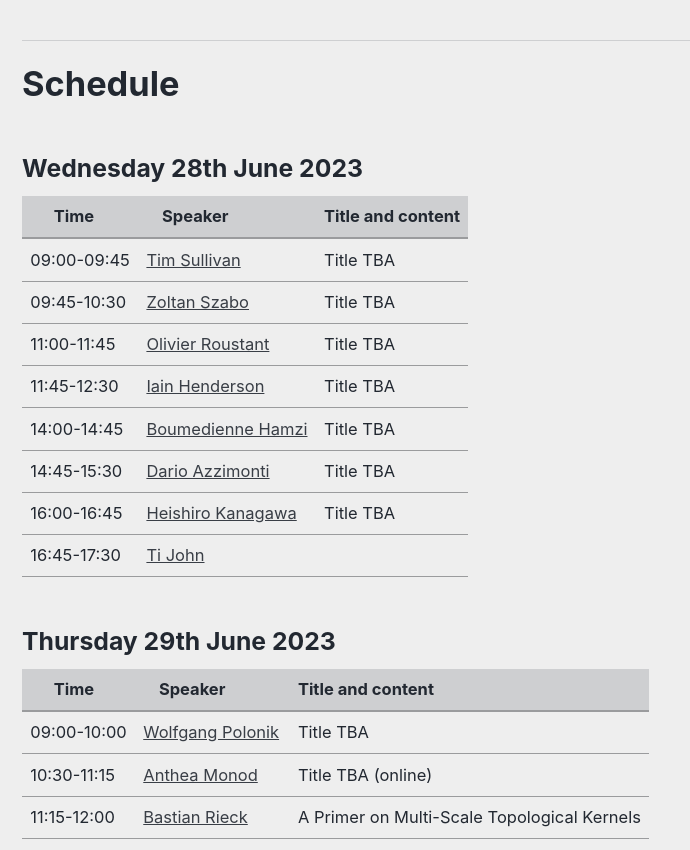
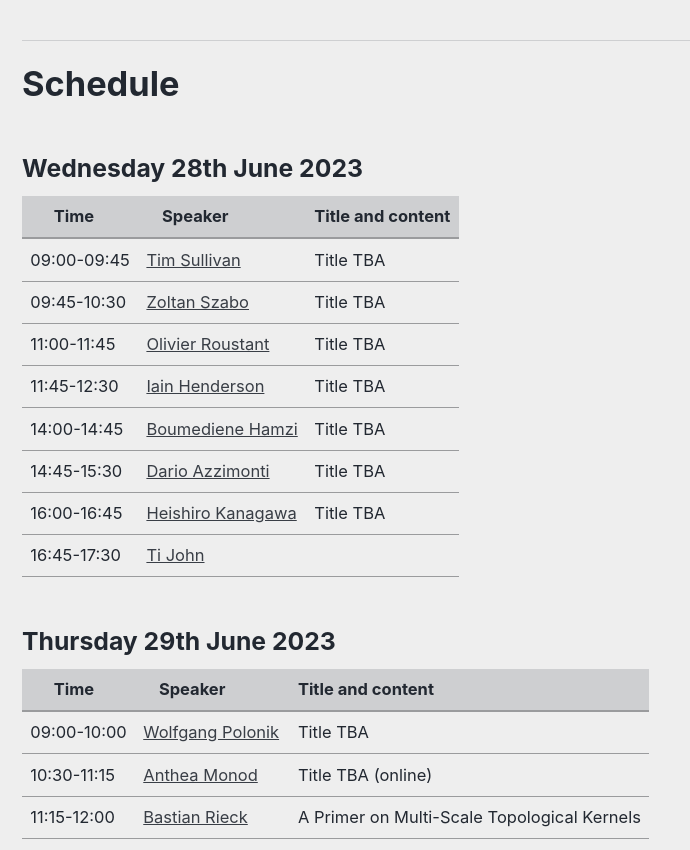
Before and after one commit to LIKE23-Bern/LIKE23-Bern.github.io, a Jekyll site: the page built from _pages/workshop.md, in a window 1280 px wide, cut to the strip 474-1324 px from the top of the page. Shown: the whole strip, without its empty margins (0-690 px from the left). Built offline with Jekyll 4.4.1, drawn with Linux system fonts in a browser that asks for light colours; cached includes are drawn as plain includes.

Commit message:
Update workshop.md

```diff
--- a/_pages/workshop.md
+++ b/_pages/workshop.md
@@ -75,7 +75,7 @@ header:
     <tr>
 		<td> 14:00-14:45 </td>
 		<td>
-		    <a href="https://sites.google.com/site/boumedienehamzi/" target="_blank">Boumedienne Hamzi </a>
+		    <a href="https://sites.google.com/site/boumedienehamzi/" target="_blank">Boumediene Hamzi </a>
 		</td>
 		<td>
 		   Title TBA
```
